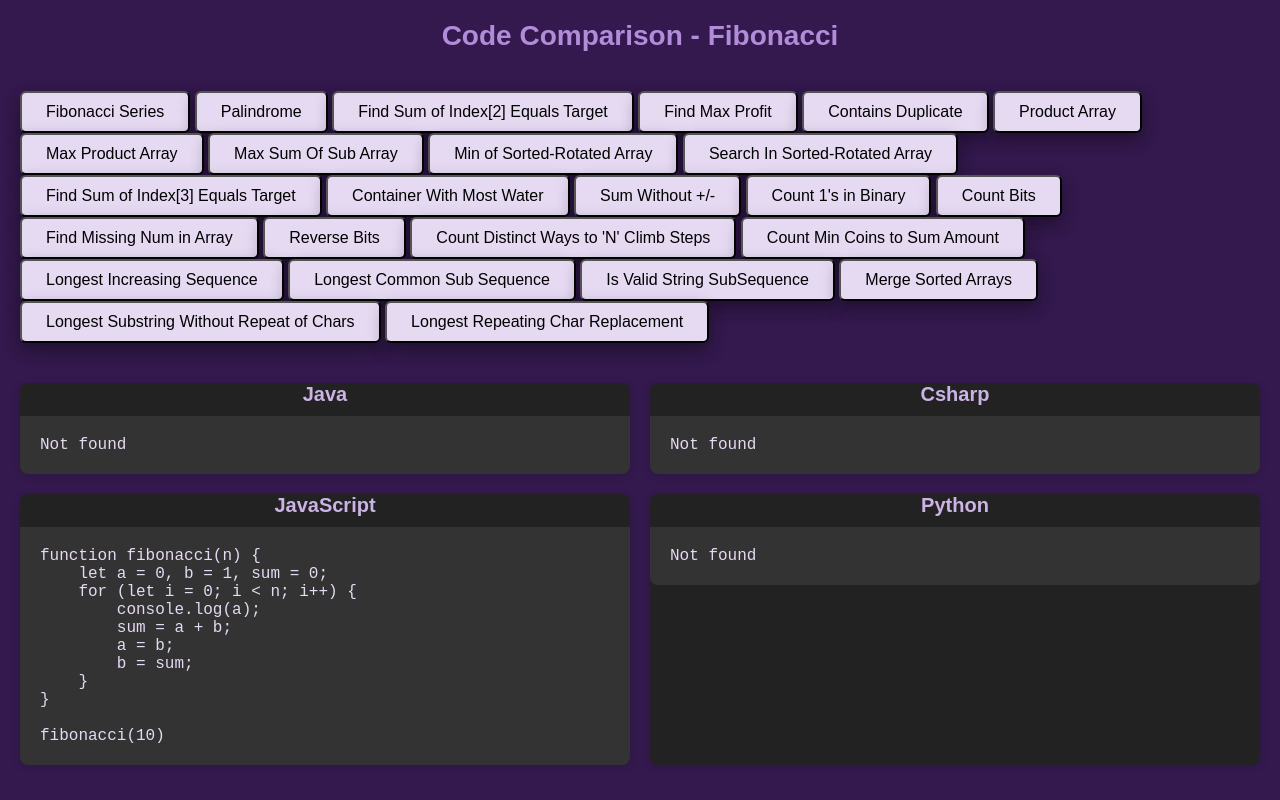
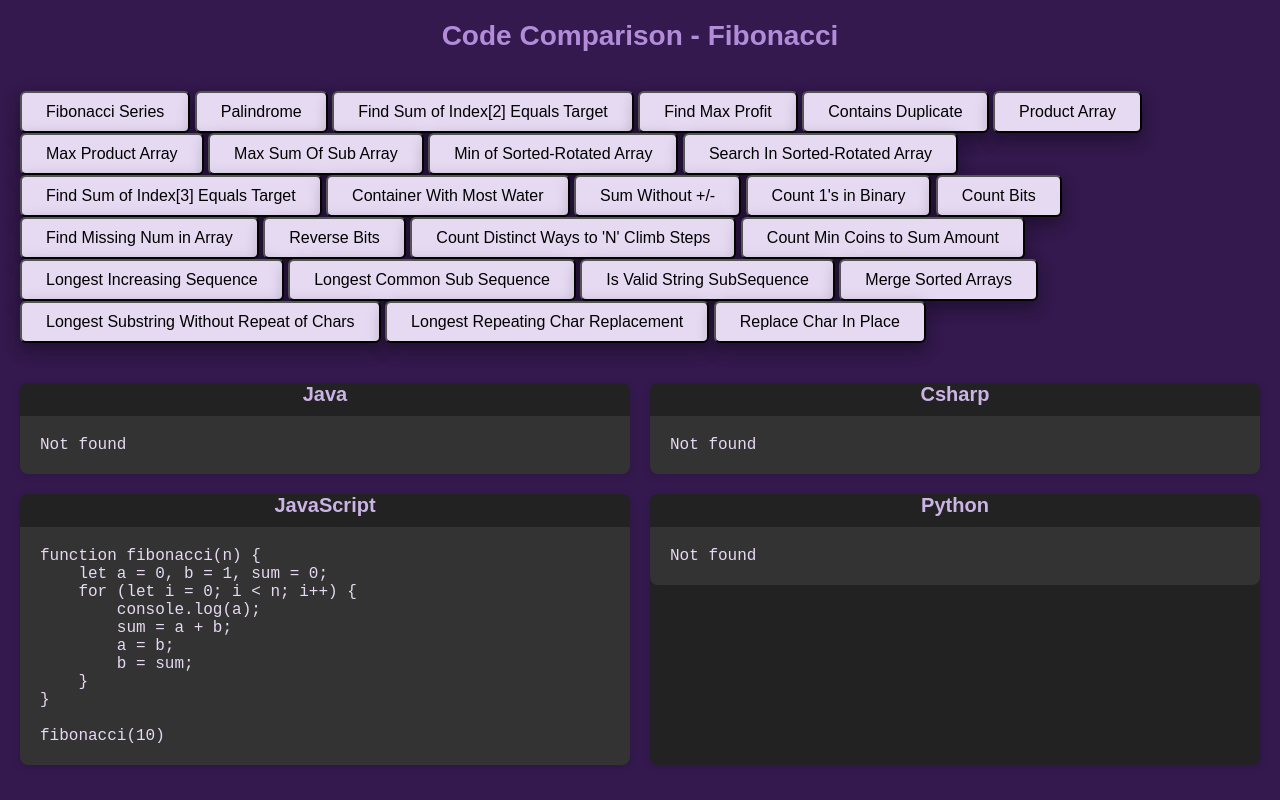
Before and after one commit to harishavenue1/harishavenue1.github.io, a website: page index.html in a window 1280 px wide. Drawn offline with Linux system fonts and the light colour scheme; no server answers.

Commit message:
Update index.html

```diff
--- a/index.html
+++ b/index.html
@@ -46,7 +46,7 @@
                 Without Repeat of Chars</button>
             <button class="button" onclick="selectProgram('longestRepeatingCharReplacement')">Longest Repeating Char
                 Replacement</button>
-
+            <button class="button" onclick="selectProgram('replaceCharInplace')">Replace Char In Place</button>
         </div>
     </div>
 
```
